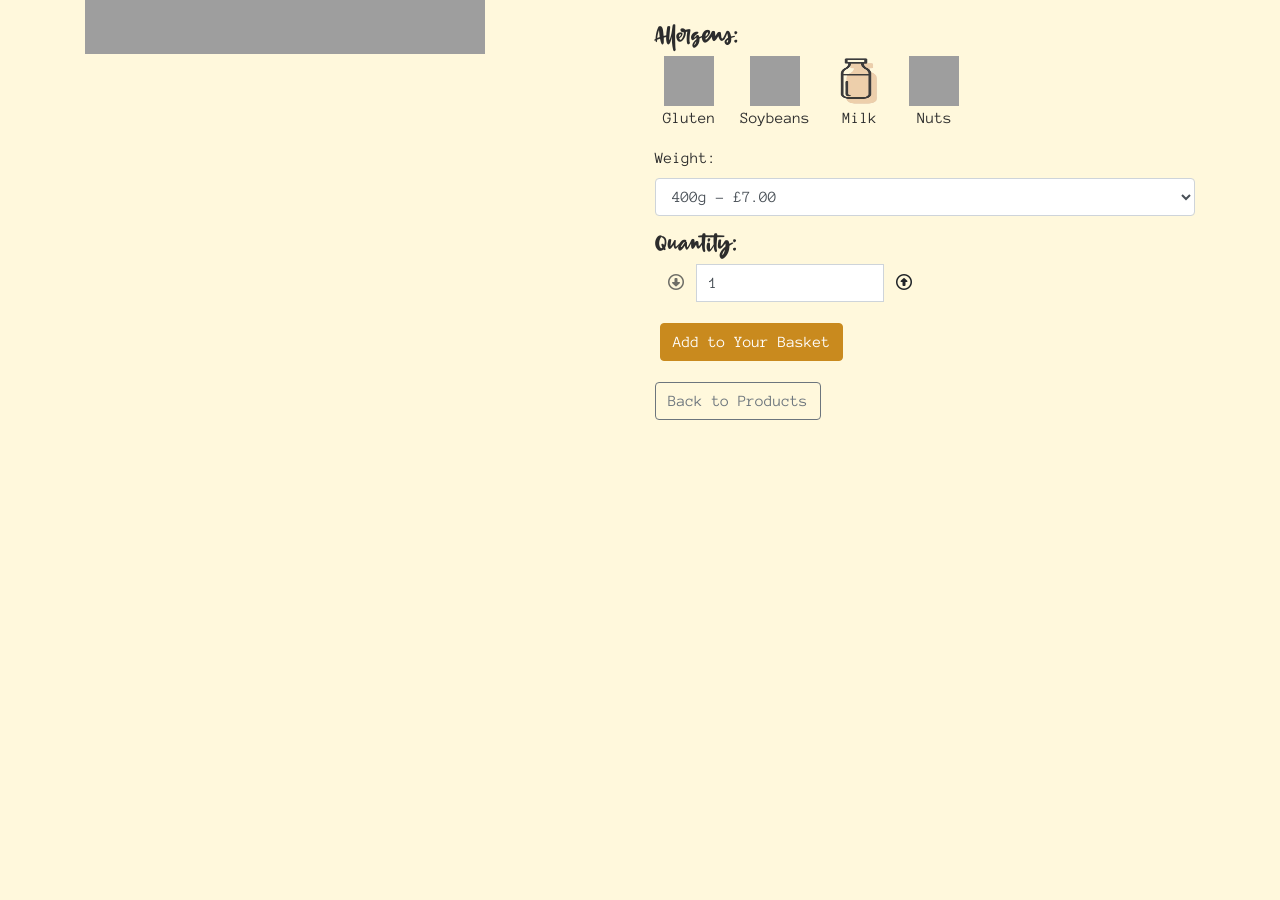
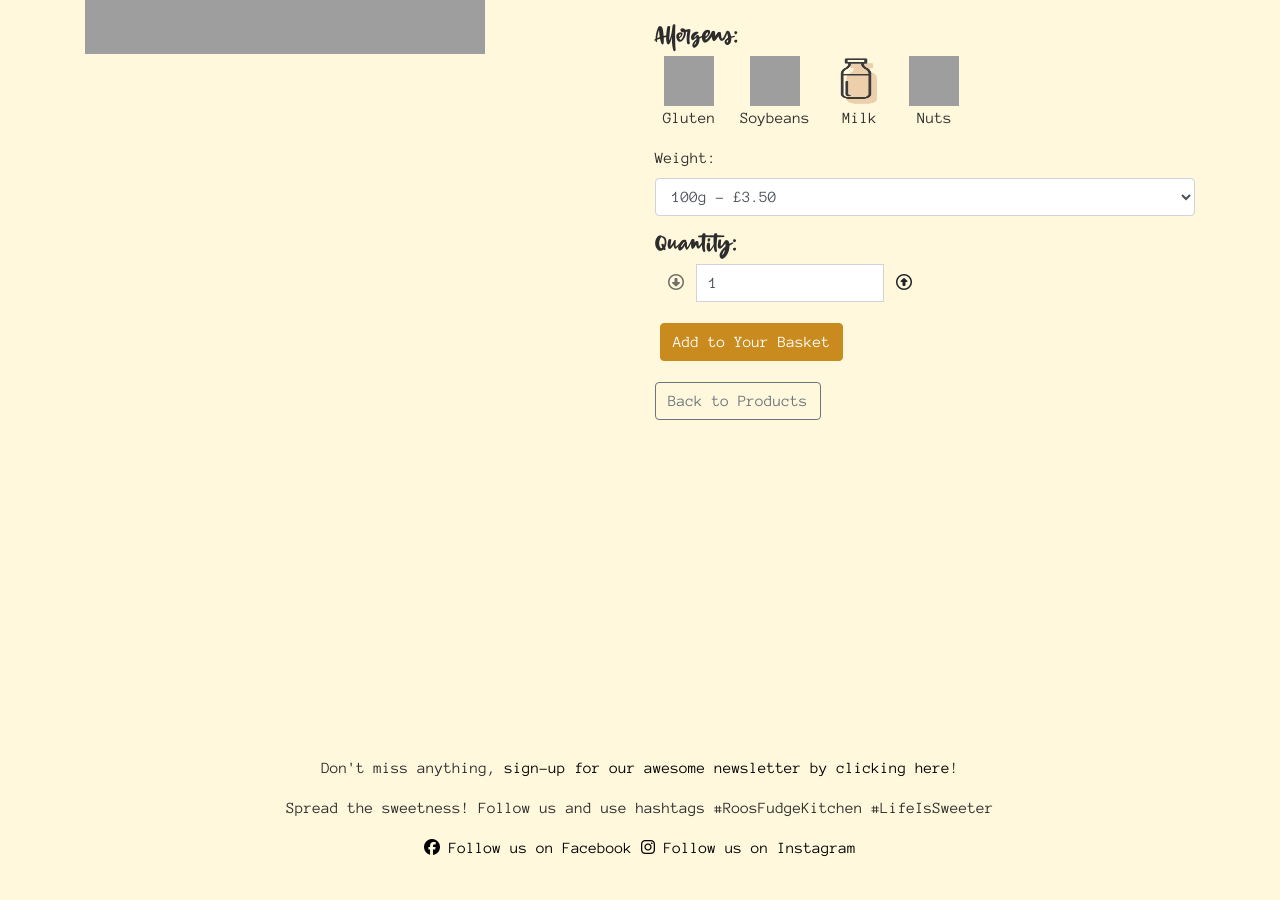
Before and after one commit to ajmccredie/fudge-kitchen, a Django app: page /edible_products/product/1/ in a window 1280 px wide. Shown: the part 542-1442 px from the top of the page. Before the commit the page ends 962 px from the top, so only its background shows below. Run offline with Django 4.2, Linux system fonts and the light colour scheme; data comes from the database, SQL or seed files in the repository; some libraries are stand-ins or nearby versions; grey boxes are pictures that could not be loaded.

Commit message:
Fix bug to allow changes to product prices according to weight. Add footer

```diff
--- a/basket/views.py
+++ b/basket/views.py
@@ -42,6 +42,7 @@ class AddToBasketView(View):
         if product_type == 'edible':
             product = get_object_or_404(EdibleProduct, pk=item_id)
             product_id = product.id
+            name = product.flavour
 
         elif product_type == 'merch':
             product = get_object_or_404(MerchProduct, pk=item_id)
--- a/edible_products/models.py
+++ b/edible_products/models.py
@@ -130,6 +130,7 @@ class EdibleProduct(Product):
         is_new = self._state.adding
         super().save(*args, **kwargs)
         if is_new:
+            print("Running is_new")
             for weight, price in self.DEFAULT_WEIGHT_PRICES.items():
                 ProductWeightPrice.objects.create(
                     product=self, weight=weight, price=price
@@ -138,12 +139,16 @@ class EdibleProduct(Product):
                 product_type='edible', product_id=self.id
             )
         else:
+            print("Not running is_new")
             common_product = CommonProduct.objects.filter(
                 product_type='edible', product_id=self.id
             ).first()
             if common_product:
+                print("Now running if")
                 common_product.save()
+                print(common_product)
             else:
+                print("Now running else")
                 CommonProduct.objects.create(
                     product_type='edible', product_id=self.id
                 )
--- a/edible_products/templates/edible_products/product_detail.html
+++ b/edible_products/templates/edible_products/product_detail.html
@@ -39,14 +39,14 @@
                 <form class="form" action="{% url 'basket:add_to_basket' edible_product.id %}" method="POST">
                     {% csrf_token %}
                     <div class="form-group">
-                        <input type="hidden" name="product_id" value="{{ object.id }}">
+                        <input type="hidden" name="product_id" value="{{ edible_product.id }}">
                         <input type="hidden" name="product_type" value="edible">
                         <input type="hidden" name="flavour" value="{{ edible_product.flavour }}">
                         <label for="weight">Weight:</label>
                         <select name="weight" id="weight" class="form-control" onchange="updatePrice()" data-product-id="{{ edible_product.id }}">
-                            <option value="100">100g - £3.50</option>
-                            <option value="400" selected>400g - £7.00</option>
-                            <option value="800">800g - £11.00</option>
+                            {% for weight_price in weight_prices %}
+                                <option value="{{ weight_price.weight }}">{{ weight_price.weight }}g - £{{ weight_price.price }}</option>
+                            {% endfor %}
                         </select>
                     </div>
                     <input type="hidden" name="redirect_url" value="{{ request.path }}">
--- a/edible_products/views.py
+++ b/edible_products/views.py
@@ -69,9 +69,9 @@ class EdibleProductDetailView(DetailView):
     def get_context_data(self, **kwargs):
         context = super().get_context_data(**kwargs)
         product = self.get_object()
-        context['price_400g'] = product.get_price_for_weight(400)
+        weight_prices = ProductWeightPrice.objects.filter(product=product)
+        context['weight_prices'] = weight_prices
         return context
-
 
 class GetPriceView(View):
     def get(self, request, *args, **kwargs):
--- a/fudge_kitchen/settings.py
+++ b/fudge_kitchen/settings.py
@@ -199,6 +199,8 @@ STRIPE_PUBLIC_KEY = os.getenv('STRIPE_PUBLIC_KEY', '')
 STRIPE_SECRET_KEY = os.getenv('STRIPE_SECRET_KEY', '')
 STRIPE_WH_SECRET = os.getenv('STRIPE_WH_SECRET', '')
 
+DEFAULT_FROM_EMAIL = 'roosfudgekitchen@roosfudgekitchen.com'
+
 if 'DEVELOPMENT' in os.environ:
     EMAIL_BACKEND = 'django.core.mail.backends.console.EmailBackend'
     DEFAULT_FROM_EMAIL = 'roosfudgekitchen@roosfudgekitchen.com'
--- a/profiles/templates/profiles/profile.html
+++ b/profiles/templates/profiles/profile.html
@@ -33,7 +33,7 @@
                     {% endif %}
                 {% endwith %}
             </p>
-            <p><strong>Newsletter:</strong> {{ newsletter_recipient|yesno:"Subscribed,Not Subscribed" }}</p>
+            <p><strong>Newsletter:</strong> {{ newsletter_recipient|yesno:"Will Receive,Not Yet A Receiver (go to 'Edit Profile' to change)" }}</p>
         </div>
     </div>
 
--- a/templates/base.html
+++ b/templates/base.html
@@ -231,6 +231,31 @@
 
   {% endblock %}
 
+  <footer class="container mt-5">
+    <div class="row">
+      <div class="col-12 text-center">
+        <p>
+          {% if request.user.is_authenticated %}
+            {% if request.user.profile.newsletter_recipient %}
+              Don't forget to read your latest newsletter!
+            {% else %}
+              Don't miss anything, <a href="{% url 'account_login' %}?next={% url 'profiles:profile' %}">sign-up for our awesome newsletter by clicking here</a>!
+            {% endif %}
+          {% else %}
+            Don't miss anything, <a href="{% url 'account_login' %}?next={% url 'profiles:profile' %}">sign-up for our awesome newsletter by clicking here</a>!
+          {% endif %}
+        </p>
+        <p>Spread the sweetness! Follow us and use hashtags #RoosFudgeKitchen #LifeIsSweeter</p>
+        <a href="https://www.facebook.com" target="_blank" rel="noopener noreferrer nofollow">
+          <i class="fab fa-facebook"></i> Follow us on Facebook
+        </a>
+        <a href="https://www.instagram.com" target="_blank" rel="noopener noreferrer nofollow">
+          <i class="fab fa-instagram"></i> Follow us on Instagram
+        </a>
+      </div>
+    </div>
+  </footer>
+
   {% block postloadjs %}
   <script>
     $('.toast').toast('show');
@@ -253,7 +278,6 @@
   </script>
   <script src="https://ajax.googleapis.com/ajax/libs/jquery/3.5.1/jquery.min.js"></script>
   {% endblock %}
-
 </body>
 
 </html>
```
Also changed, not shown: dashboard/forms.py (+12 -1 lines).
